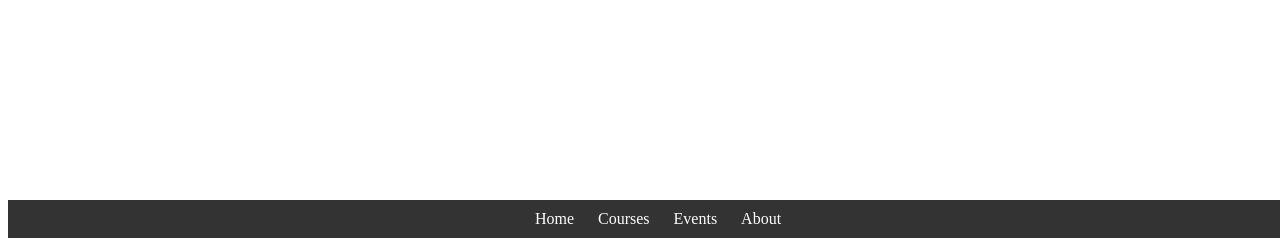
After one commit to developerrajthakur22/flask_demo, a Flask app: template templates/footer.html in a window 1280 px wide. The commit adds this page. Shown: the part 562-800 px from the top of the page. Run offline with Flask 3, Linux system fonts and the light colour scheme; the template is opened without the code that fills it, so the values that code supplies are empty.

Commit message:
footer added

```diff
--- /dev/null
+++ b/templates/footer.html
@@ -0,0 +1,27 @@
+<style>
+  .footer {
+      background-color: #333;
+      color: white;
+      text-align: center;
+      padding: 10px;
+      position: fixed;
+      bottom: 0;
+      width: 100%;
+  }
+
+  .footer a {
+      color: white;
+      text-decoration: none;
+      padding: 0 10px;
+  }
+
+  .footer a:hover {
+      text-decoration: underline;
+  }
+</style>
+<div class="footer">
+    <a href="#home">Home</a>
+    <a href="#courses">Courses</a>
+    <a href="#events">Events</a>
+    <a href="#about">About</a>
+</div>
--- a/templates/home.html
+++ b/templates/home.html
@@ -60,6 +60,7 @@
 
 </style>
 <body>
+    {% include "nav.html" %}
     <header>
         <h1>Raj Career Web Page</h1>
     </header>
@@ -79,5 +80,6 @@
         </div>
         <button>Contact Us</button>
     </section>
+   {% include 'footer.html' %}
 </body>
 </html>
--- a/templates/jobItem.html
+++ b/templates/jobItem.html
@@ -2,5 +2,5 @@
     <h4 style="color: #333; margin-bottom: 10px;"> {{job['title']}} </h4>
     <div style="margin-bottom: 8px; color: #555;">Location: {{job['location']}} </div>
     <div style="margin-bottom: 8px; color: #4CAF50; font-weight: bold;">Salary: {{job['salary']}} </div>
-    <a href="#" class="apply-button">Apply</a>
+    <a href="mailto:rajt49300@gmail.com?subject=Application for {{job['title']}}" class="apply-button">Apply</a>
 </div>
```
Also changed, not shown: templates/nav.html (added, +25 -0 lines).
